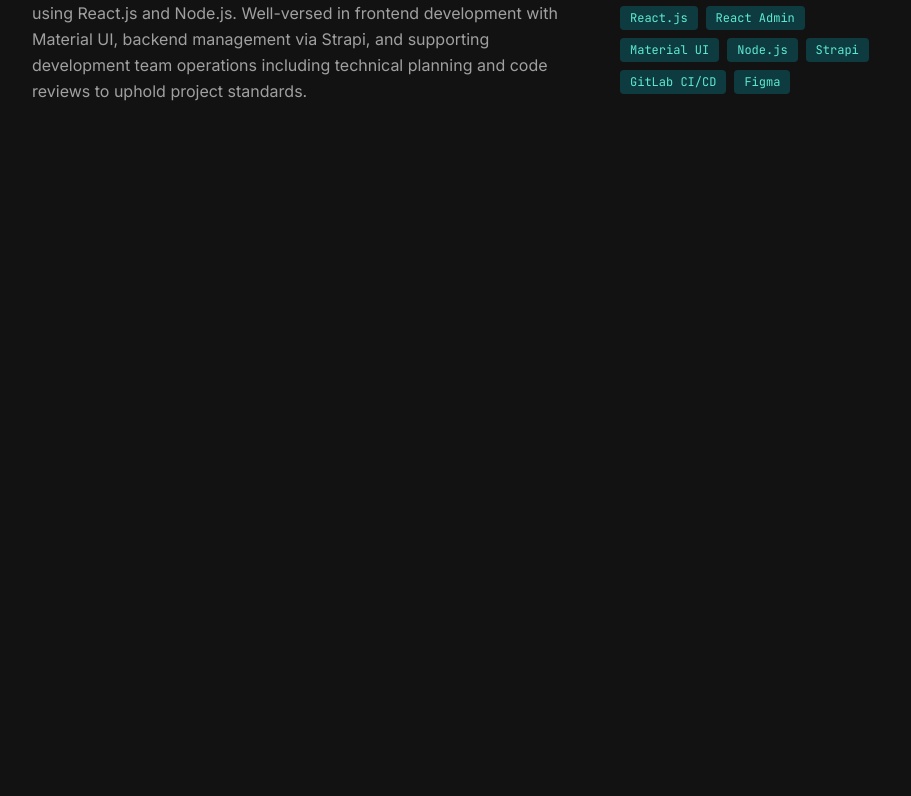
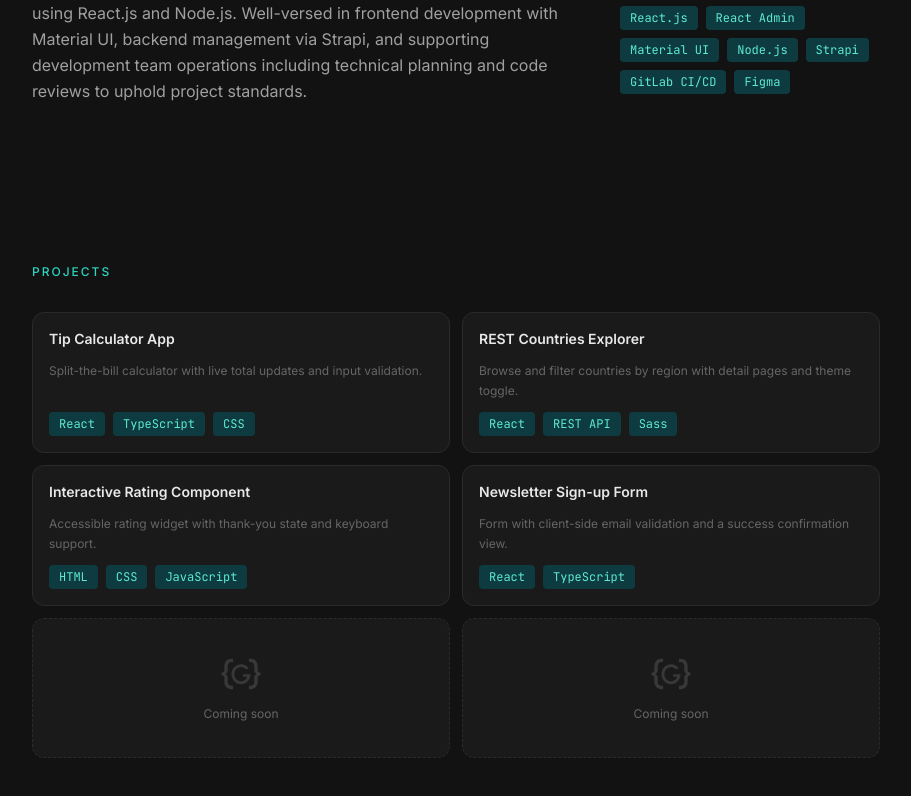
Before and after one commit to Gazentia/gazentia.dev, a React (Vite) app: page / in a window 1280 px wide. Shown: the part 954-1750 px from the top of the page, without its empty margins (184-1095 px from the left). Before the commit the page ends 1138 px from the top, so only its background shows below. Built offline with nearby package versions, Linux system fonts and the light colour scheme.

Commit message:
feat: add ProjectGrid section with project cards

```diff
--- a/src/App.tsx
+++ b/src/App.tsx
@@ -1,6 +1,7 @@
 import { About } from "./components/About"
 import { Hero } from "./components/Hero"
 import { Navbar } from "./components/Navbar"
+import { ProjectGrid } from "./components/ProjectGrid"
 
 const App = () => {
   return (
@@ -8,6 +9,7 @@ const App = () => {
       <Navbar />
       <Hero />
       <About />
+      <ProjectGrid />
     </main>
   )
 }
--- /dev/null
+++ b/src/components/ProjectGrid.tsx
@@ -0,0 +1,16 @@
+import projects from "../data/projects.json"
+import { ProjectCard, PlaceholderCard } from "./cards"
+import type { IProject } from "../types"
+
+const TOTAL_SLOTS = 6
+const placeholderCount = Math.max(0, TOTAL_SLOTS - projects.length)
+
+export const ProjectGrid = () => {
+  return <section id="projects" className="max-w-4xl mx-auto px-6 py-20">
+    <p className="text-xs font-medium tracking-[2px] text-accent mb-8">PROJECTS</p>
+    <div className="grid grid-col-1 md:grid-cols-2 gap-3">
+      {Array.isArray(projects) && (projects as unknown as IProject[]).map((project, index) => (<ProjectCard key={`project-${index}`} data={project} />))}
+      {Array.from({ length: placeholderCount }).map((_, index) => <PlaceholderCard key={`placeholder-${index}`} />)}
+    </div>
+  </section>
+}
--- /dev/null
+++ b/src/components/cards/PlaceholderCard.tsx
@@ -0,0 +1,8 @@
+import Logo from '../../assets/logo.svg?react'
+
+export const PlaceholderCard = () => {
+  return <div className="bg-bg-card border border-border border-dashed rounded-xl p-4 flex flex-col items-center justify-center gap-3 min-h-[140px]">
+    <Logo className="w-10 h-10 text-text-muted opacity-40" />
+    <p className="text-xs text-text-muted">Coming soon</p>
+  </div>
+}
--- /dev/null
+++ b/src/components/cards/ProjectCard.tsx
@@ -0,0 +1,16 @@
+import type { IProject } from "../../types"
+
+export interface IProjectCardProps {
+  data: IProject
+}
+
+export const ProjectCard: React.FC<IProjectCardProps> = ({ data }) => {
+  return <div className="bg-bg-card border border-border rounded-xl p-4 flex flex-col gap-3 hover:border-accent hover:-translate-y-1 transition-all duration-250">
+    <h3 className="text-sm font-semibold text-text-primary">{data.title}</h3>
+    <p className="text-xs text-text-muted leading-relaxed">{data.description}</p>
+    {Array.isArray(data.techs) && <div className="flex flex-wrap gap-2 mt-auto">
+      {data.techs.map(tech => (<span key={tech} className="px-2.5 py-1 rounded bg-accent-bg text-accent-light text-xs font-mono">{tech}</span>))}
+    </div>}
+  </div>
+
+}
--- /dev/null
+++ b/src/components/cards/index.ts
@@ -0,0 +1,2 @@
+export * from "./ProjectCard"
+export * from "./PlaceholderCard"
--- /dev/null
+++ b/src/data/projects.json
@@ -0,0 +1,45 @@
+[
+  {
+    "title": "Tip Calculator App",
+    "description": "Split-the-bill calculator with live total updates and input validation.",
+    "techs": [
+      "React",
+      "TypeScript",
+      "CSS"
+    ],
+    "live": "#",
+    "source": "#"
+  },
+  {
+    "title": "REST Countries Explorer",
+    "description": "Browse and filter countries by region with detail pages and theme toggle.",
+    "techs": [
+      "React",
+      "REST API",
+      "Sass"
+    ],
+    "live": "#",
+    "source": "#"
+  },
+  {
+    "title": "Interactive Rating Component",
+    "description": "Accessible rating widget with thank-you state and keyboard support.",
+    "techs": [
+      "HTML",
+      "CSS",
+      "JavaScript"
+    ],
+    "live": "#",
+    "source": "#"
+  },
+  {
+    "title": "Newsletter Sign-up Form",
+    "description": "Form with client-side email validation and a success confirmation view.",
+    "techs": [
+      "React",
+      "TypeScript"
+    ],
+    "live": "#",
+    "source": "#"
+  }
+]
--- /dev/null
+++ b/src/types.ts
@@ -0,0 +1,7 @@
+export interface IProject {
+  title: string
+  description: string
+  techs: string[]
+  live: string
+  source?: string
+}
```
